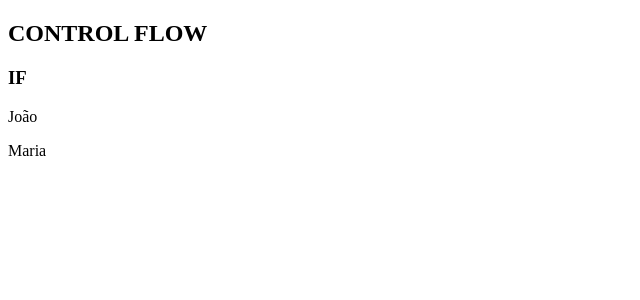
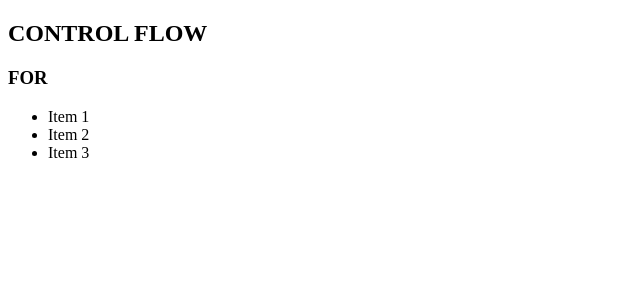
Before and after one commit to JairLopesJunior/curso-angular2-v17-typescript-do-basico-ao-avancado-udemy, an Angular app in the folder meu-primeiro-projeto-latest/: page / in a window 1280 px wide. Shown: the top 300 px of the page, without its empty margins (0-640 px from the left). Built offline with nearby package versions, Linux system fonts and the light colour scheme.

Commit message:
feat: @for

```diff
--- a/meu-primeiro-projeto-latest/src/app/app.component.html
+++ b/meu-primeiro-projeto-latest/src/app/app.component.html
@@ -1 +1,3 @@
-<app-control-flow-if></app-control-flow-if>
+<!--app-control-flow-if></!--app-control-flow-if-->
+
+<app-control-flow-for></app-control-flow-for>
--- a/meu-primeiro-projeto-latest/src/app/app.component.ts
+++ b/meu-primeiro-projeto-latest/src/app/app.component.ts
@@ -1,11 +1,12 @@
 import { Component } from '@angular/core';
 import { RouterOutlet } from '@angular/router';
 import { ControlFlowIfComponent } from '../control-flow/control-flow-if/control-flow-if.component';
+import { ControlFlowForComponent } from '../control-flow/control-flow-for/control-flow-for.component';
 
 @Component({
   selector: 'app-root',
   standalone: true,
-  imports: [RouterOutlet, ControlFlowIfComponent],
+  imports: [RouterOutlet, ControlFlowIfComponent, ControlFlowForComponent],
   templateUrl: './app.component.html',
   styleUrl: './app.component.scss'
 })
--- /dev/null
+++ b/meu-primeiro-projeto-latest/src/control-flow/control-flow-for/control-flow-for.component.html
@@ -0,0 +1,13 @@
+<h2>CONTROL FLOW</h2>
+
+<h3>FOR</h3>
+
+<ul>
+  @for(item of loadingData; track item) {
+
+    <li>
+       {{ item }}
+    </li>
+
+  }
+</ul>
--- /dev/null
+++ b/meu-primeiro-projeto-latest/src/control-flow/control-flow-for/control-flow-for.component.ts
@@ -0,0 +1,24 @@
+import { Component, OnInit } from '@angular/core';
+import { delay, Observable, of } from 'rxjs';
+
+@Component({
+  selector: 'app-control-flow-for',
+  standalone: true,
+  imports: [],
+  templateUrl: './control-flow-for.component.html',
+  styleUrls: ['./control-flow-for.component.css']
+})
+export class ControlFlowForComponent implements OnInit {
+
+  loadingData: any;
+
+  constructor() { }
+
+  ngOnInit() {
+    this.loadingData = [
+      'Item 1',
+      'Item 2',
+      'Item 3'
+    ];
+  }
+}
```
Also changed, not shown: meu-primeiro-projeto-latest/src/control-flow/control-flow-for/control-flow-for.component.css (added), 1 other file (tests, documents, lock files or other folders).
